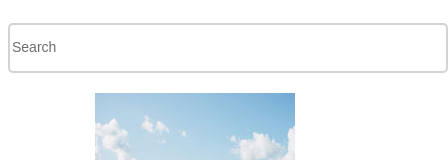
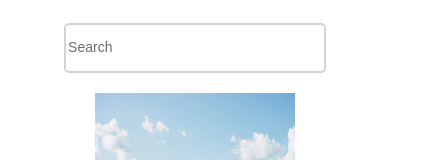
Before and after one commit to austincgordon/Techdegree-Project-5, a plain HTML site: page index.html in a window 390 px wide. Shown: the top 160 px of the page, 448 px wide, since content can reach past the window. Drawn offline with Linux system fonts and the light colour scheme.

Commit message:
Updated CSS
Updated styles.css to reflect changes in Search Bar width to accommodate mobile screens and eliminate any horizontal scrolling.

```diff
--- a/css/styles.css
+++ b/css/styles.css
@@ -19,7 +19,8 @@
   -webkit-appearance: none;
   border-radius: 5px;
   height: 50px;
-  width: 440px;
+  min-width: 250px;
+  width: 70%;
   border: 2px solid rgba(201, 200, 200, 0.8);
   padding-top: 0;
 }
```
